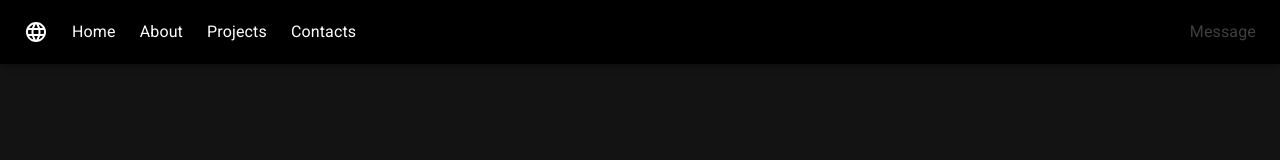
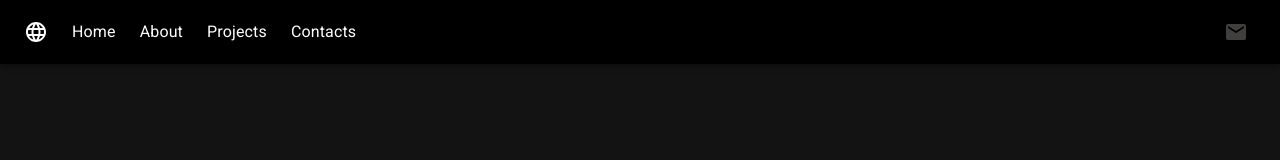
Before and after one commit to setoi1/React-Personal-Portfolio, a React (Create React App) app: page / in a window 1280 px wide. Shown: the top 160 px of the page. Built offline with nearby package versions, Linux system fonts and the light colour scheme.

Commit message:
Added MailIcon button to Navbar

```diff
--- a/src/components/Navbar.js
+++ b/src/components/Navbar.js
@@ -1,7 +1,8 @@
 import React from 'react';
-import { AppBar, Toolbar, Typography  } from '@material-ui/core';
+import { AppBar, Toolbar, Button, Typography  } from '@material-ui/core';
+import { Link } from 'react-scroll';
 import LanguageIcon from '@material-ui/icons/Language';
-import { Link } from 'react-scroll';
+import MailIcon from '@material-ui/icons/Mail';
 
 const Navbar = () => {
   return (
@@ -20,7 +21,9 @@ const Navbar = () => {
         <Link className="navbar-navlink"  to="contacts-section" spy={true} smooth={true} duration={750}>
           <Typography>Contacts</Typography>
         </Link>
-        <Typography className="navbar-navlink">Message</Typography>
+        <Button className="navbar-navlink" disabled>
+          <MailIcon className="navbar-navlink"/>
+        </Button>
       </Toolbar>
     </AppBar>
   );
```
